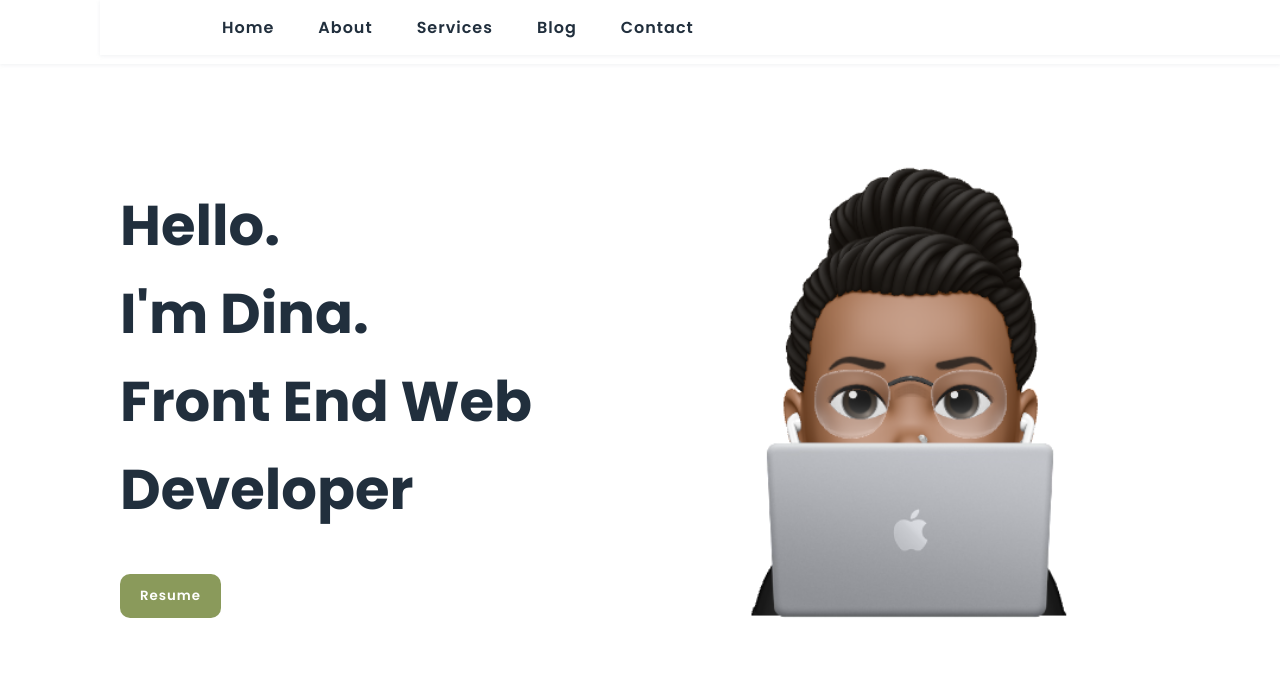
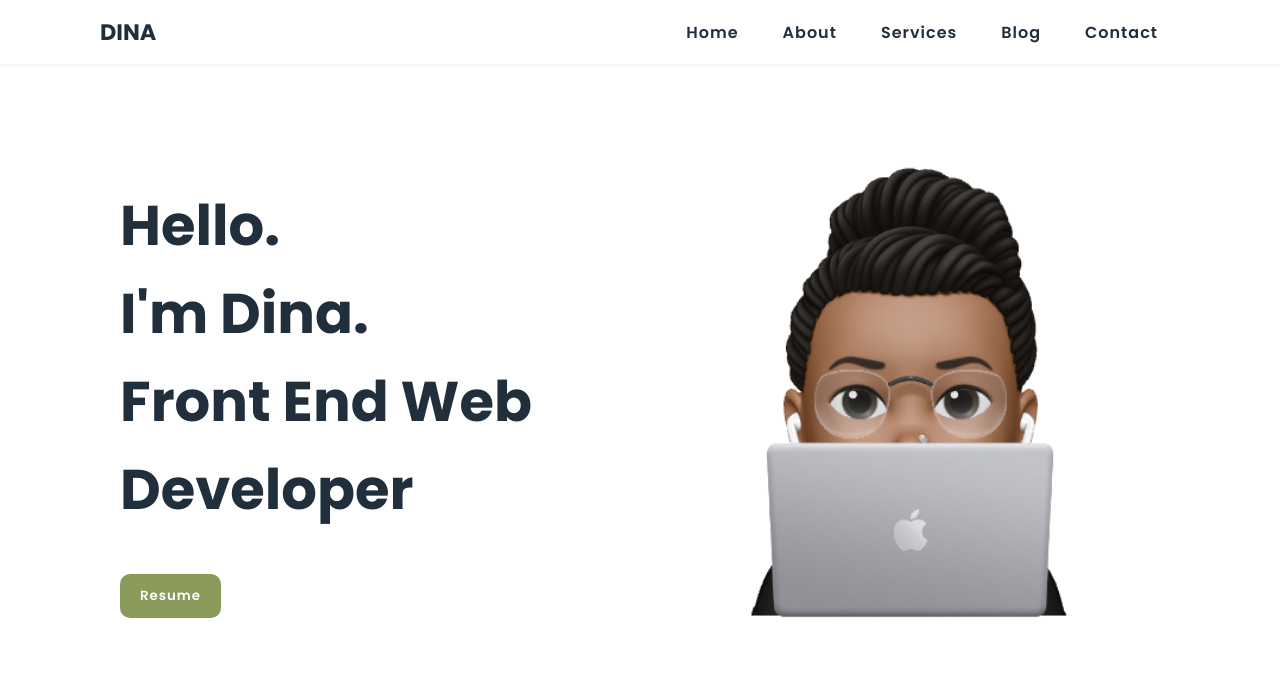
Before and after one commit to dina-y/Portfolio, a plain HTML site: page index.html in a window 1280 px wide. Shown: the top 685 px of the page. Drawn offline with nearby package versions, Linux system fonts and the light colour scheme.

Commit message:
Portfolio Assignment

```diff
--- a/index.html
+++ b/index.html
@@ -16,7 +16,7 @@
     <!-- Navbar -->
     <nav>
         <a href="#" class="logo">Dina</a>
-      <nav class="tabs">
+      <div class="container">
         <ul class="menu">
             <li><a href="home">Home</a></li>
             <li><a href="about">About</a></li>
@@ -24,6 +24,7 @@
             <li><a href="blog">Blog</a></li>
             <li><a href="contact">Contact</a></li>
         </ul>
+       </div>
       </nav>
     </nav>
 
--- a/style.css
+++ b/style.css
@@ -511,6 +511,6 @@ font-family: "Poppins", sans-serif;
     .menu .elementor-tabs-wrapper {
     display: flex;
     flex-direction: row;
+    }
 
-
-}
+}}
```
